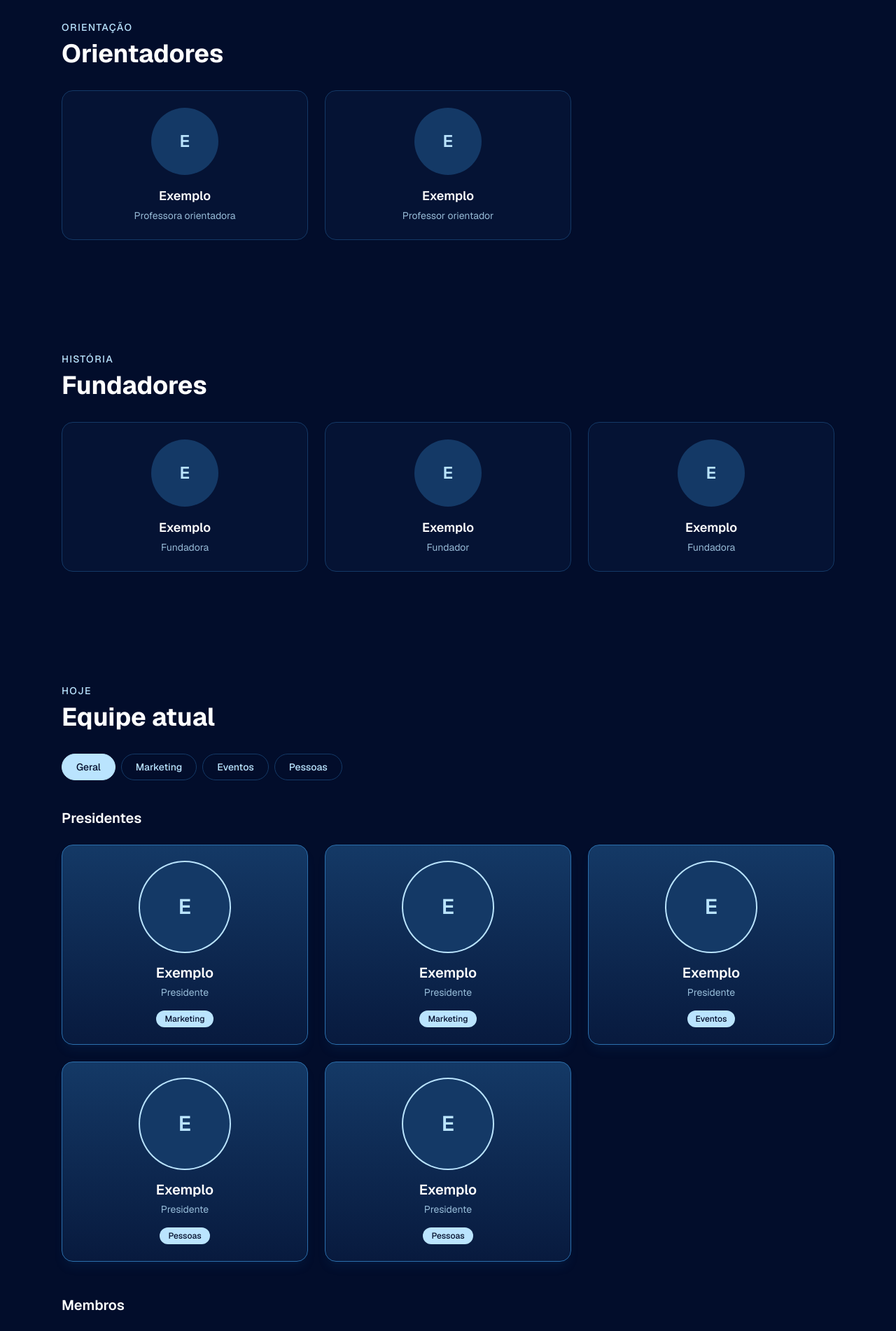
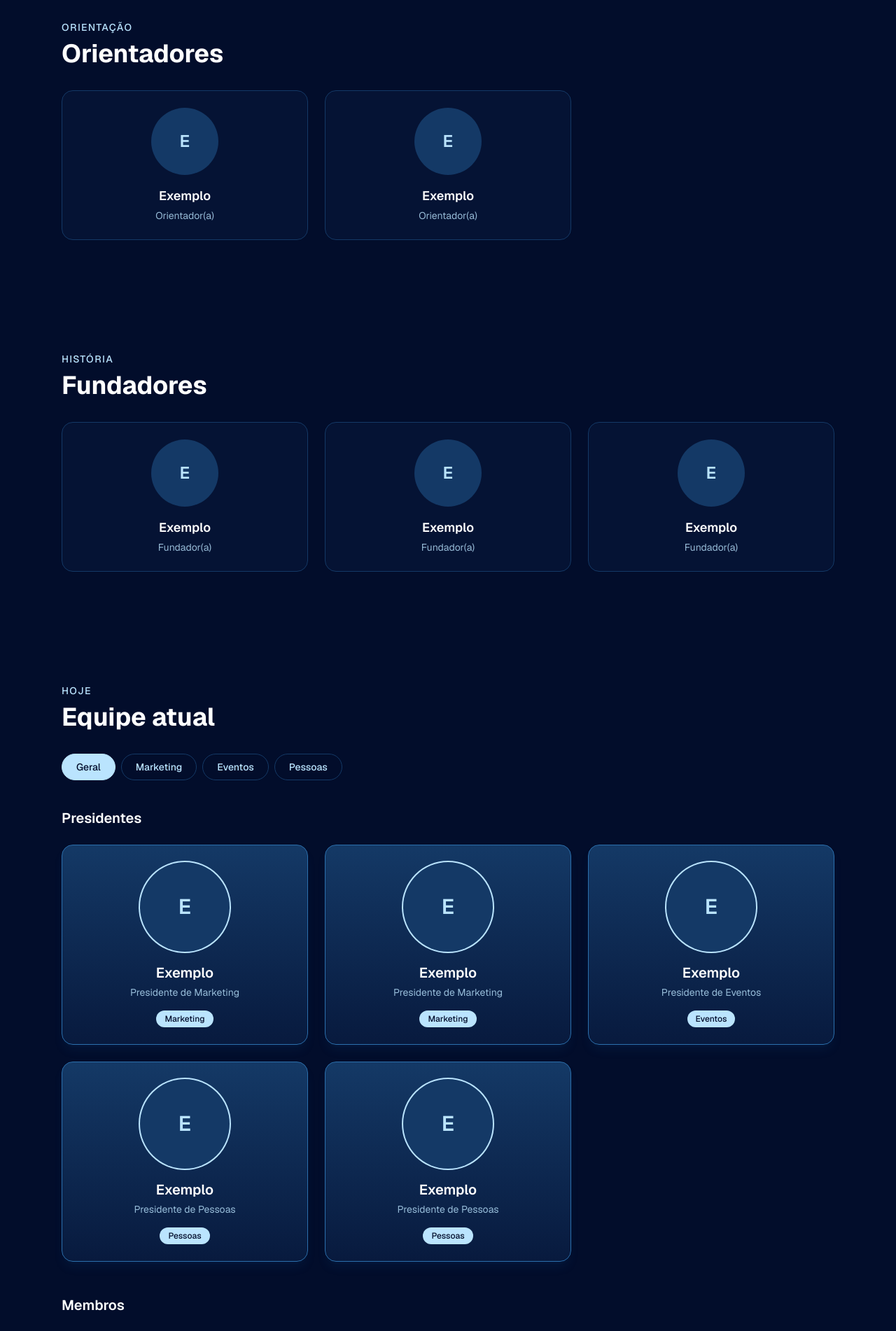
Before and after one commit to PUCTech/site-puctech, a Next.js app: page /equipe in a window 1280 px wide. Shown: the part 480-2382 px from the top of the page at 70% size. Built offline with nearby package versions, Linux system fonts and the light colour scheme; no server answers.

Commit message:
feat: unify team data into a single members list

```diff
--- a/app/equipe/page.tsx
+++ b/app/equipe/page.tsx
@@ -31,16 +31,16 @@ export default function EquipePage() {
 
       <Section eyebrow="Orientação" title="Orientadores">
         <div className="grid gap-6 sm:grid-cols-2 lg:grid-cols-3">
-          {advisors.map((member) => (
-            <MemberCard key={member.name} member={member} />
+          {advisors.map((member, index) => (
+            <MemberCard key={index} member={member} role="Orientador(a)" />
           ))}
         </div>
       </Section>
 
       <Section eyebrow="História" title="Fundadores">
         <div className="grid gap-6 sm:grid-cols-2 lg:grid-cols-3">
-          {founders.map((member) => (
-            <MemberCard key={member.name} member={member} />
+          {founders.map((member, index) => (
+            <MemberCard key={index} member={member} role="Fundador(a)" />
           ))}
         </div>
       </Section>
--- a/components/team/CurrentTeam.tsx
+++ b/components/team/CurrentTeam.tsx
@@ -2,22 +2,96 @@
 
 import { useState } from "react";
 import MemberCard from "@/components/team/MemberCard";
-import { areas, type AreaId } from "@/data/team";
+import { areaInfo, members, type AreaId, type Member } from "@/data/team";
 
 type TabId = "geral" | AreaId;
+type Level = "president" | "member" | "trainee";
 
 const tabs: { id: TabId; label: string }[] = [
   { id: "geral", label: "Geral" },
-  ...areas.map((area) => ({ id: area.id, label: area.label })),
+  ...areaInfo.map((area) => ({ id: area.id, label: area.label })),
 ];
+
+const sections: {
+  level: Level;
+  title: string;
+  highlight: boolean;
+  grid: string;
+}[] = [
+  {
+    level: "president",
+    title: "Presidentes",
+    highlight: true,
+    grid: "sm:grid-cols-2 lg:grid-cols-3",
+  },
+  {
+    level: "member",
+    title: "Membros",
+    highlight: false,
+    grid: "sm:grid-cols-2 lg:grid-cols-4",
+  },
+  {
+    level: "trainee",
+    title: "Trainees",
+    highlight: false,
+    grid: "sm:grid-cols-2 lg:grid-cols-4",
+  },
+];
+
+const labelOf = (id: AreaId) =>
+  areaInfo.find((area) => area.id === id)?.label ?? id;
+
+function joinLabels(ids: AreaId[]) {
+  const labels = ids.map(labelOf);
+  if (labels.length <= 1) return labels.join("");
+  return `${labels.slice(0, -1).join(", ")} e ${labels[labels.length - 1]}`;
+}
+
+// Equipe atual: orientadores e fundadores têm suas próprias seções na página.
+const team = members.filter(
+  (member) =>
+    member.group === "presidente" ||
+    member.group === "membro" ||
+    member.group === "trainee",
+);
+
+// Áreas da pessoa: as de `areas` mais as que ela preside, sem repetir.
+const areasOf = (member: Member): AreaId[] =>
+  Array.from(new Set([...(member.areas ?? []), ...(member.presidentOf ?? [])]));
+
+// Nível da pessoa dentro de uma aba. Quem preside só algumas áreas aparece como
+// presidente nelas e como membro nas outras.
+function levelIn(member: Member, area: AreaId | undefined): Level {
+  if (member.group === "trainee") return "trainee";
+  if (member.group === "presidente") return "president";
+  const presides = area
+    ? Boolean(member.presidentOf?.includes(area))
+    : (member.presidentOf?.length ?? 0) > 0;
+  return presides ? "president" : "member";
+}
+
+function roleIn(member: Member, area: AreaId | undefined): string {
+  const level = levelIn(member, area);
+  if (level === "trainee") return "Trainee";
+  if (level === "member") return "Membro";
+  if (member.group === "presidente") return "Presidente geral";
+  if (area) return "Presidente";
+  return `Presidente de ${joinLabels(member.presidentOf ?? [])}`;
+}
 
 export default function CurrentTeam() {
   const [active, setActive] = useState<TabId>("geral");
 
-  const isGeneral = active === "geral";
-  const visibleAreas = isGeneral
-    ? areas
-    : areas.filter((area) => area.id === active);
+  const area = active === "geral" ? undefined : active;
+  const areaDetails = areaInfo.find((item) => item.id === area);
+
+  // Na aba Geral entram todas, inclusive quem não tem área, uma única vez cada.
+  const visible = area
+    ? team.filter((member) => areasOf(member).includes(area))
+    : team;
+
+  const badgeOf = (member: Member) =>
+    area ? undefined : areasOf(member).map(labelOf).join(" · ") || undefined;
 
   return (
     <div>
@@ -52,42 +126,39 @@ export default function CurrentTeam() {
         aria-labelledby={`tab-${active}`}
         className="mt-10 space-y-12"
       >
-        {!isGeneral && (
+        {areaDetails && (
           <p className="max-w-2xl text-brand-200/80">
-            {visibleAreas[0].description}
+            {areaDetails.description}
           </p>
         )}
 
-        <div>
-          <h3 className="text-xl font-semibold">Presidentes</h3>
-          <div className="mt-6 grid gap-6 sm:grid-cols-2 lg:grid-cols-3">
-            {visibleAreas.flatMap((area) =>
-              area.presidents.map((member) => (
-                <MemberCard
-                  key={`${area.id}-${member.name}`}
-                  member={member}
-                  variant="highlight"
-                  badge={isGeneral ? area.label : undefined}
-                />
-              )),
-            )}
-          </div>
-        </div>
+        {visible.length === 0 && (
+          <p className="text-brand-200/80">Ninguém por aqui ainda.</p>
+        )}
 
-        <div>
-          <h3 className="text-xl font-semibold">Membros</h3>
-          <div className="mt-6 grid gap-6 sm:grid-cols-2 lg:grid-cols-4">
-            {visibleAreas.flatMap((area) =>
-              area.members.map((member) => (
-                <MemberCard
-                  key={`${area.id}-${member.name}`}
-                  member={member}
-                  badge={isGeneral ? area.label : undefined}
-                />
-              )),
-            )}
-          </div>
-        </div>
+        {sections.map((section) => {
+          const people = visible.filter(
+            (member) => levelIn(member, area) === section.level,
+          );
+          if (people.length === 0) return null;
+
+          return (
+            <div key={section.level}>
+              <h3 className="text-xl font-semibold">{section.title}</h3>
+              <div className={`mt-6 grid gap-6 ${section.grid}`}>
+                {people.map((member, index) => (
+                  <MemberCard
+                    key={`${active}-${section.level}-${index}`}
+                    member={member}
+                    role={roleIn(member, area)}
+                    variant={section.highlight ? "highlight" : "default"}
+                    badge={badgeOf(member)}
+                  />
+                ))}
+              </div>
+            </div>
+          );
+        })}
       </div>
     </div>
   );
--- a/components/team/MemberCard.tsx
+++ b/components/team/MemberCard.tsx
@@ -3,6 +3,7 @@ import type { Member } from "@/data/team";
 
 type MemberCardProps = {
   member: Member;
+  role?: string; // texto abaixo do nome (ex.: "Membro", "Presidente")
   variant?: "default" | "highlight";
   badge?: string;
 };
@@ -19,6 +20,7 @@ function getInitials(name: string) {
 
 export default function MemberCard({
   member,
+  role,
   variant = "default",
   badge,
 }: MemberCardProps) {
@@ -26,7 +28,7 @@ export default function MemberCard({
 
   return (
     <article
-      className={`flex flex-col items-center rounded-2xl border p-6 text-center transition-colors ${
+      className={`relative flex flex-col items-center rounded-2xl border p-6 text-center transition-colors ${
         highlight
           ? "border-brand-500 bg-linear-to-b from-brand-800 to-brand-900 shadow-lg shadow-brand-500/10"
           : "border-brand-800 bg-brand-900/50 hover:border-brand-500"
@@ -60,7 +62,7 @@ export default function MemberCard({
       <h3 className={`mt-4 font-semibold ${highlight ? "text-xl" : "text-lg"}`}>
         {member.name}
       </h3>
-      <p className="mt-1 text-sm text-brand-200/80">{member.role}</p>
+      {role && <p className="mt-1 text-sm text-brand-200/80">{role}</p>}
 
       {badge && (
         <span
@@ -75,13 +77,15 @@ export default function MemberCard({
       )}
 
       {member.linkedin && (
+        // O after:absolute faz o link cobrir o cartão inteiro (clique em qualquer lugar).
         <a
           href={member.linkedin}
           target="_blank"
           rel="noopener noreferrer"
-          className="mt-4 text-sm text-brand-200/80 underline decoration-transparent underline-offset-4 transition-colors hover:text-white hover:decoration-brand-200"
+          aria-label={`LinkedIn de ${member.name} (abre em nova aba)`}
+          className="mt-4 text-sm text-brand-200/80 underline decoration-transparent underline-offset-4 transition-colors after:absolute after:inset-0 after:rounded-2xl hover:text-white hover:decoration-brand-200 focus-visible:outline-none focus-visible:after:ring-2 focus-visible:after:ring-brand-200"
         >
-          LinkedIn
+          LinkedIn ↗
         </a>
       )}
     </article>
--- a/data/team.ts
+++ b/data/team.ts
@@ -1,77 +1,140 @@
-// ATENÇÃO: todos os nomes abaixo são EXEMPLO. Substitua pelos dados reais da PucTech.
-// Para usar foto: coloque o arquivo em public/equipe/ e use photo: "/equipe/nome.jpg".
+// COMO EDITAR A EQUIPE: tudo fica na lista `members` mais abaixo.
+//   • Adicionar  → copie uma linha, cole na lista e mude os dados.
+//   • Editar     → altere os campos na linha da pessoa.
+//   • Remover    → apague a linha da pessoa.
+// A ordem da lista é a ordem em que as pessoas aparecem no site.
+
+// Campos:
+//   name        → nome (obrigatório)
+//   group       → obrigatório. Um destes:
+//                 "orientador"  → seção Orientadores
+//                 "fundador"    → seção Fundadores
+//                 "presidente"  → presidente geral da liga (sem área)
+//                 "membro"      → membro da equipe atual
+//                 "trainee"     → trainee da equipe atual
+//   areas       → áreas em que a pessoa é membro/trainee: "marketing", "eventos", "pessoas"
+//                 (pode ter uma, várias ou nenhuma; sem área, só aparece na aba Geral)
+//   presidentOf → áreas que a pessoa preside (só para group "membro")
+//   photo       → ex.: "/equipe/nome.jpg" (arquivo em public/equipe/)
+//   linkedin    → com ele, o cartão inteiro vira um link
+
+// Quem preside uma área já pertence a ela, não precisa repetir em `areas`.
+
+// Exemplos de linha:
+//   { name: "Ana", group: "orientador" },
+//   { name: "Bia", group: "fundador", linkedin: "https://..." },
+//   { name: "Hana", group: "presidente" },                                         // presidente geral
+//   { name: "Caio", group: "membro", areas: ["marketing"] },                       // membro de uma área
+//   { name: "Duda", group: "membro", areas: ["marketing", "eventos"] },            // membro de duas áreas
+//   { name: "Edu", group: "membro", presidentOf: ["eventos"] },                    // presidente de Eventos
+//   { name: "Fê", group: "membro", areas: ["marketing"], presidentOf: ["eventos"] }, // membro de Marketing e presidente de Eventos
+//   { name: "Gil", group: "membro" },                                              // membro sem área
+//   { name: "Iara", group: "trainee", areas: ["pessoas"] },                        // trainee de Pessoas
+//   { name: "João", group: "trainee" },                                            // trainee sem área
+
+// Quem é fundador (ou orientador) e também faz parte da equipe atual ganha duas linhas, uma de cada group.
+
+export type AreaId = "marketing" | "eventos" | "pessoas";
+
+export type Group =
+  | "orientador"
+  | "fundador"
+  | "presidente"
+  | "membro"
+  | "trainee";
 
 export type Member = {
   name: string;
-  role: string;
+  group: Group;
+  areas?: AreaId[];
+  presidentOf?: AreaId[];
   photo?: string;
   linkedin?: string;
 };
 
-export type AreaId = "marketing" | "eventos" | "pessoas";
-
-export type Area = {
+export type AreaInfo = {
   id: AreaId;
   label: string;
   description: string;
-  presidents: Member[];
-  members: Member[];
 };
 
-export const advisors: Member[] = [
-  { name: "Exemplo", role: "Professora orientadora" },
-  { name: "Exemplo", role: "Professor orientador" },
-];
-
-export const founders: Member[] = [
-  { name: "Exemplo", role: "Fundadora" },
-  { name: "Exemplo", role: "Fundador" },
-  { name: "Exemplo", role: "Fundadora" },
-];
-
-export const areas: Area[] = [
+export const areaInfo: AreaInfo[] = [
   {
     id: "marketing",
     label: "Marketing",
     description:
       "Cuida da comunicação, das redes sociais e da identidade visual da liga.",
-    presidents: [
-      { name: "Exemplo", role: "Presidente" },
-      { name: "Exemplo", role: "Presidente" },
-    ],
-    members: [
-      { name: "Exemplo", role: "Membro" },
-      { name: "Exemplo", role: "Membro" },
-      { name: "Exemplo", role: "Membro" },
-      { name: "Exemplo", role: "Membro" },
-    ],
   },
   {
     id: "eventos",
     label: "Eventos",
     description:
       "Organiza palestras, workshops e encontros com empresas e profissionais.",
-    presidents: [{ name: "Exemplo", role: "Presidente" }],
-    members: [
-      { name: "Exmplo", role: "Membro" },
-      { name: "Exemplo", role: "Membro" },
-      { name: "Exemplo", role: "Membro" },
-      { name: "Exemplo", role: "Membro" },
-    ],
   },
   {
     id: "pessoas",
     label: "Pessoas",
     description:
       "Cuida da integração dos membros, da cultura e dos processos seletivos.",
-    presidents: [
-      { name: "Exemplo", role: "Presidente" },
-      { name: "Exemplo", role: "Presidente" },
-    ],
-    members: [
-      { name: "Exemplo", role: "Membro" },
-      { name: "Exemplo", role: "Membro" },
-      { name: "Exemplo", role: "Membro" },
-    ],
   },
 ];
+
+export const members: Member[] = [
+  // Orientadores
+  { name: "Exemplo", group: "orientador" },
+  { name: "Exemplo", group: "orientador" },
+
+  // Fundadores
+  { name: "Exemplo", group: "fundador" },
+  { name: "Exemplo", group: "fundador" },
+  { name: "Exemplo", group: "fundador" },
+
+  // Marketing
+  { name: "Exemplo", group: "membro", presidentOf: ["marketing"] },
+  { name: "Exemplo", group: "membro", presidentOf: ["marketing"] },
+  { name: "Exemplo", group: "membro", areas: ["marketing"] },
+  { name: "Exemplo", group: "membro", areas: ["marketing"] },
+  { name: "Exemplo", group: "membro", areas: ["marketing"] },
+  { name: "Exemplo", group: "membro", areas: ["marketing"] },
+
+  // Eventos
+  { name: "Exemplo", group: "membro", presidentOf: ["eventos"] },
+  { name: "Exemplo", group: "membro", areas: ["eventos"] },
+  { name: "Exemplo", group: "membro", areas: ["eventos"] },
+  { name: "Exemplo", group: "membro", areas: ["eventos"] },
+  { name: "Exemplo", group: "membro", areas: ["eventos"] },
+
+  // Pessoas
+  { name: "Exemplo", group: "membro", presidentOf: ["pessoas"] },
+  { name: "Exemplo", group: "membro", presidentOf: ["pessoas"] },
+  { name: "Exemplo", group: "membro", areas: ["pessoas"] },
+  { name: "Exemplo", group: "membro", areas: ["pessoas"] },
+  { name: "Exemplo", group: "membro", areas: ["pessoas"] },
+];
+
+// Confere a lista a cada build. Se algo estiver errado, o build falha com uma
+// mensagem dizendo qual pessoa (posição na lista) tem o problema.
+function validateTeam(list: Member[]) {
+  const errors: string[] = [];
+
+  list.forEach((member, index) => {
+    const who = `"${member.name}" (posição ${index + 1} da lista)`;
+    const canHaveAreas = member.group === "membro" || member.group === "trainee";
+
+    if (!canHaveAreas && member.areas) {
+      errors.push(`${who}: areas só vale para group "membro" ou "trainee".`);
+    }
+    if (member.group !== "membro" && member.presidentOf) {
+      errors.push(`${who}: presidentOf só vale para group "membro".`);
+    }
+  });
+
+  if (errors.length > 0) {
+    throw new Error(`Erro em data/team.ts:\n- ${errors.join("\n- ")}`);
+  }
+}
+
+validateTeam(members);
+
+export const advisors = members.filter((m) => m.group === "orientador");
+export const founders = members.filter((m) => m.group === "fundador");
```
Also changed, not shown: 1 other file (tests, documents, lock files or other folders).
